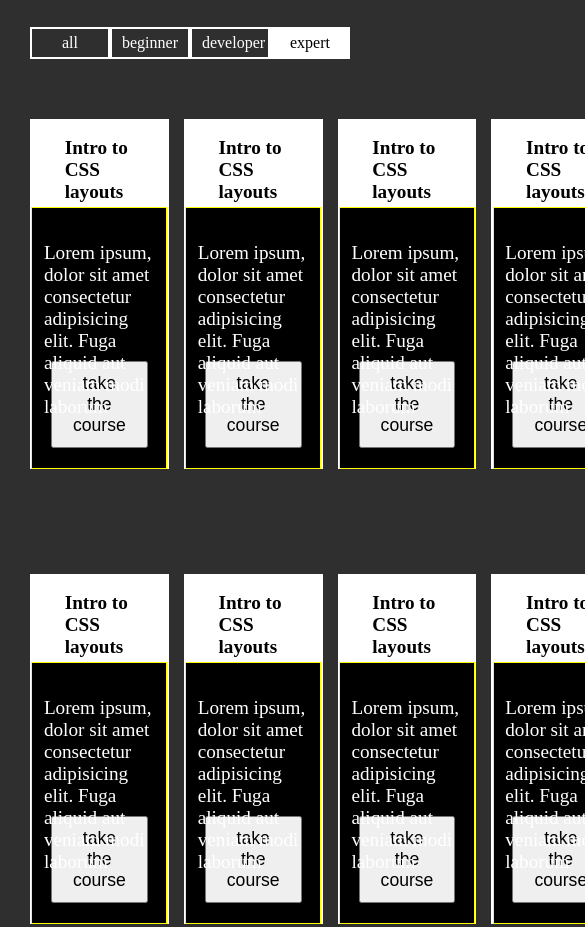
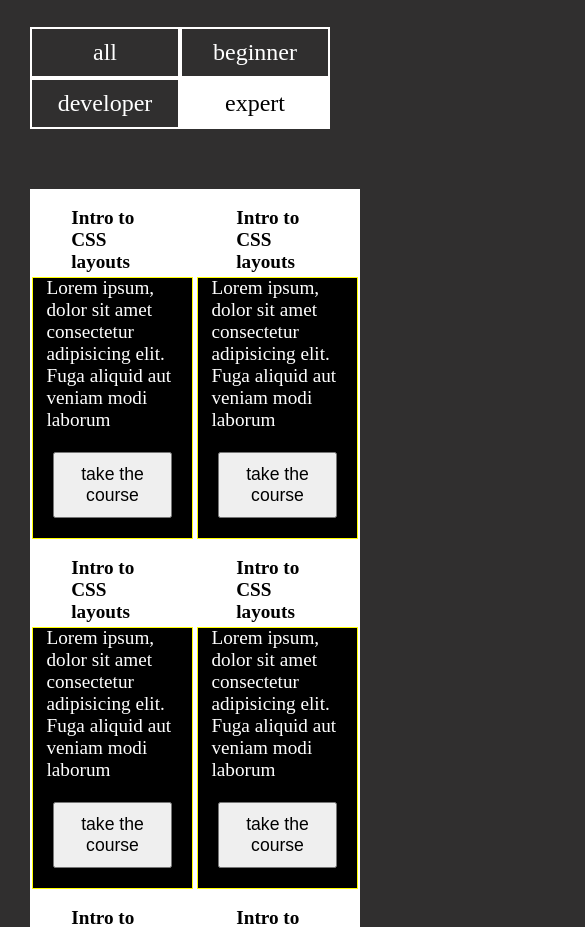
Before and after one commit to ajarek/layout, a plain HTML site: page index.html in a window 390 px wide. Shown: the part 404-1331 px from the top of the page, 585 px wide, since content can reach past the window. Drawn offline with Linux system fonts and the light colour scheme.

Commit message:
Update style.css

```diff
--- a/style.css
+++ b/style.css
@@ -40,6 +40,7 @@ body {
     margin-top: 30px;
     display: flex;
     flex-direction: row;
+    flex-wrap: wrap;
 }
 
 .hader .nav input {
@@ -110,13 +111,7 @@ input[type=radio]:checked~label {
     grid-area: 2 / 4 / 3 / 5;
 }
 
-.div9 {
-    grid-area: 1 / 1 / 2 / 2;
-}
 
-.div10 {
-    grid-area: 1 / 1 / 2 / 2;
-}
 
 .parent>div {
     width: 100%;
@@ -154,8 +149,9 @@ input[type=radio]:checked~label {
 
 .parent .text>p {
     width: 80%;
+
     position: absolute;
-    top: 35%;
+    top: 25%;
     left: 50%;
     transform: translateX(-50%);
     font-size: 1.2rem;
@@ -169,12 +165,37 @@ input[type=radio]:checked~label {
     padding: 10px 20px;
 }
 
-@media (max-width: 670px) {
-    .hader .nav label {
-        width: 80px;
-        font-size: 1rem;
-        padding: 5px 10px;
-    }
+@media (max-width: 720px) {
+
+    .parent{
+
+            display: grid;
+            grid-template-columns: 1fr 1fr;
+            grid-template-rows: 1fr 1fr 1fr 1fr;
+            gap: 0px 0px;
+            grid-template-areas:
+              "div1 div2"
+              "div3 div4"
+              "div5 div6"
+              "div7 div8";
+          }
+
+          .div1 { grid-area: div1; }
+
+          .div2 { grid-area: div2; }
+
+          .div3 { grid-area: div3; }
+
+          .div4 { grid-area: div4; }
+
+          .div5 { grid-area: div5; }
+
+          .div6 { grid-area: div6; }
+
+          .div7 { grid-area: div7; }
+
+          .div8 { grid-area: div8; }
+
 }
 .logo{
     position: absolute;
```
